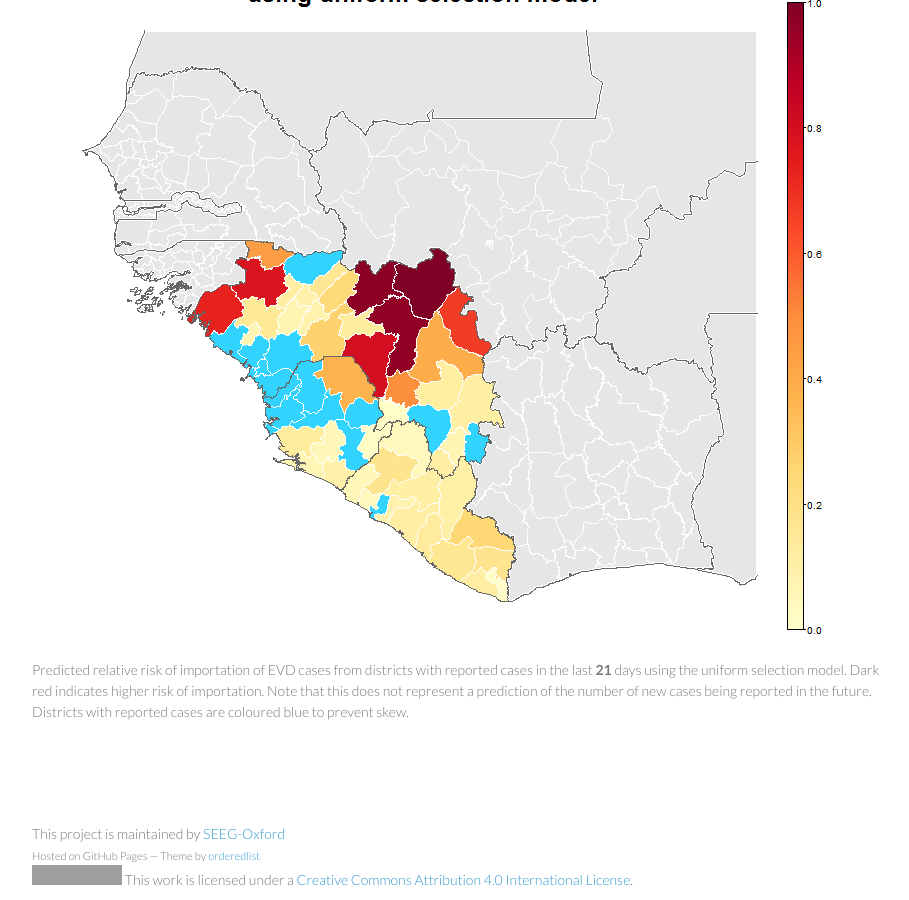
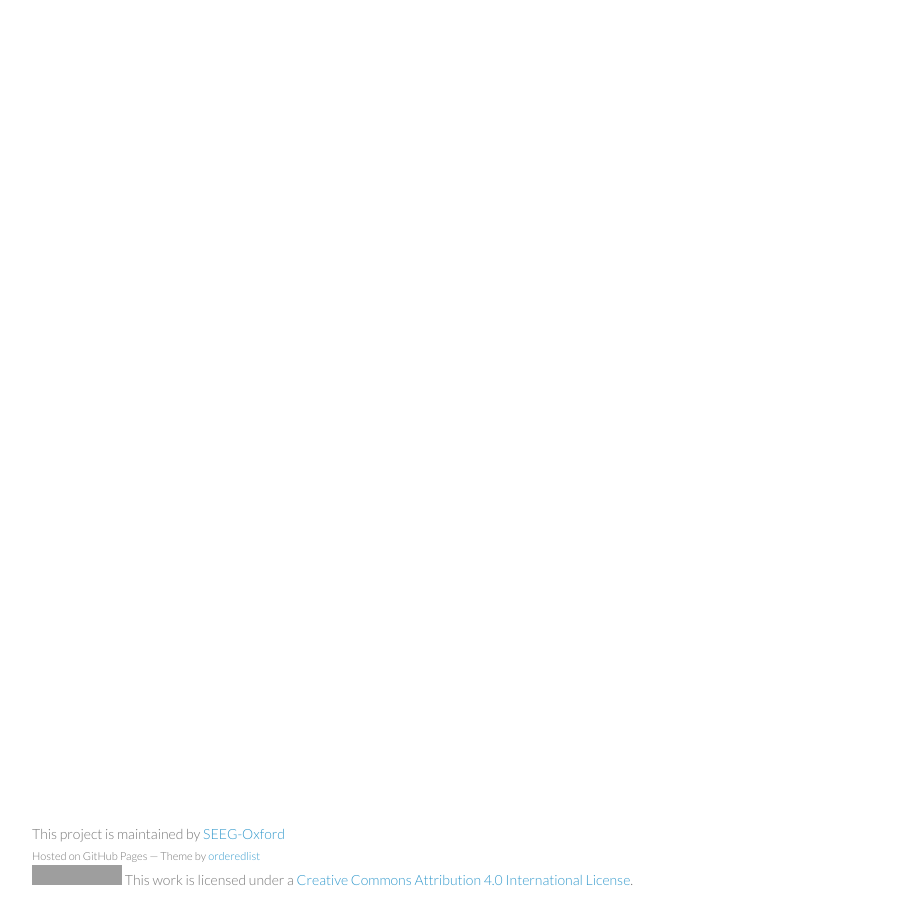
Before and after one commit to SEEG-Oxford/ebola-spread, a Jekyll site: the page built from local-risk.md, in a window 1280 px wide and 900 px high, scrolled down 2930 px. Shown: the whole window, without its empty margins (178-1087 px from the left). Built offline with Jekyll 4.4.1, drawn with Linux system fonts in a browser that asks for light colours; grey boxes are pictures that could not be loaded.

Commit message:
Removed uniform selection plot as it looks like it is potentially incorrect

```diff
--- a/local-risk.md
+++ b/local-risk.md
@@ -21,6 +21,3 @@ Predicted relative risk of importation of EVD cases from districts with reported
 
 <a href="images/regional_prediction_radiation_france_large.png"><img src="images/regional_prediction_radiation_france.png" /></a>
 Predicted relative risk of importation of EVD cases from districts with reported cases in the last <b>21</b> days using the original radiation model. Dark red indicates higher risk of importation. Note that this does not represent a prediction of the number of new cases being reported in the future. Districts with reported cases are coloured blue to prevent skew.
-
-<a href="images/regional_prediction_uniform_france_large.png"><img src="images/regional_prediction_uniform_france.png" /></a>
-Predicted relative risk of importation of EVD cases from districts with reported cases in the last <b>21</b> days using the uniform selection model. Dark red indicates higher risk of importation. Note that this does not represent a prediction of the number of new cases being reported in the future. Districts with reported cases are coloured blue to prevent skew.
```
